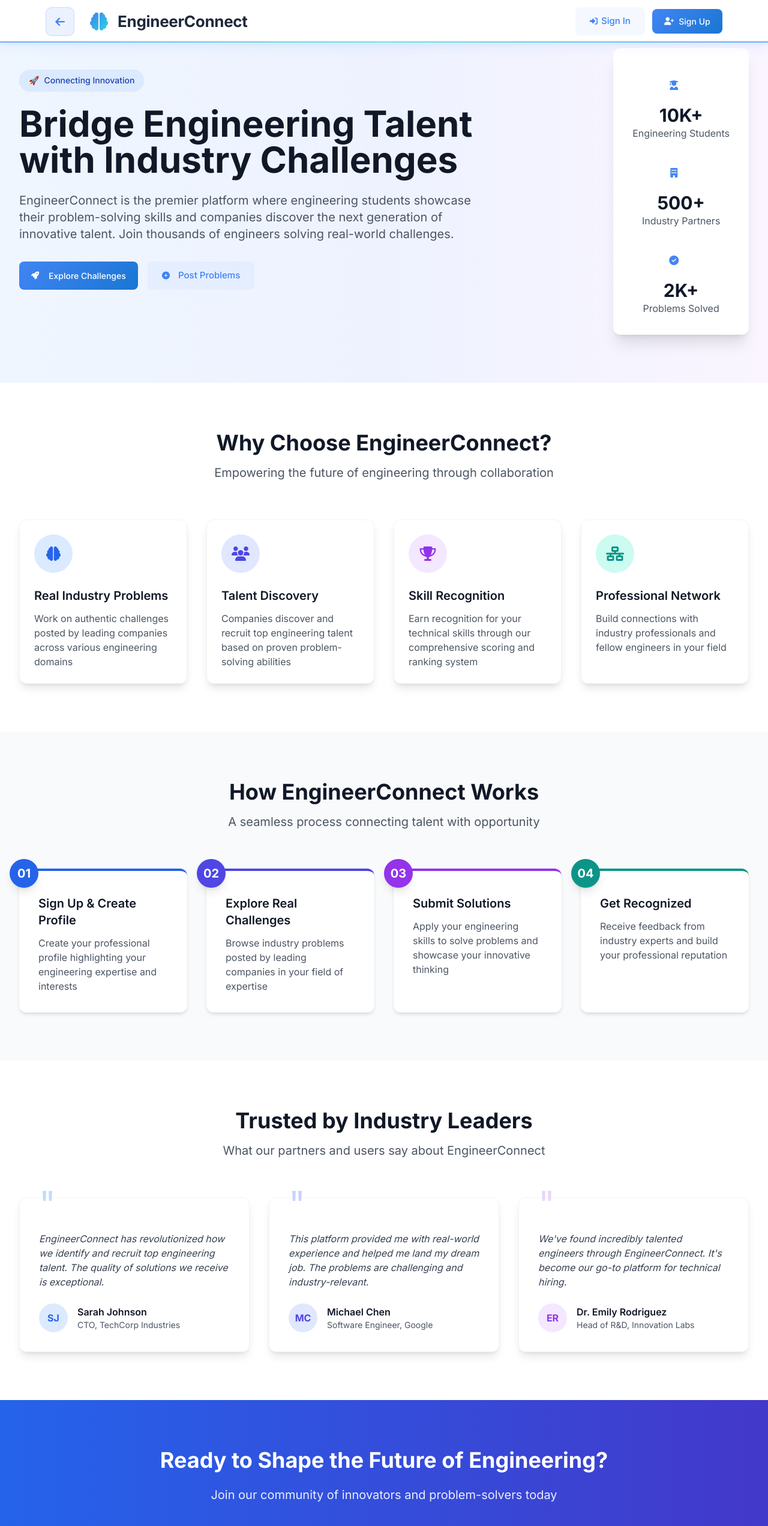
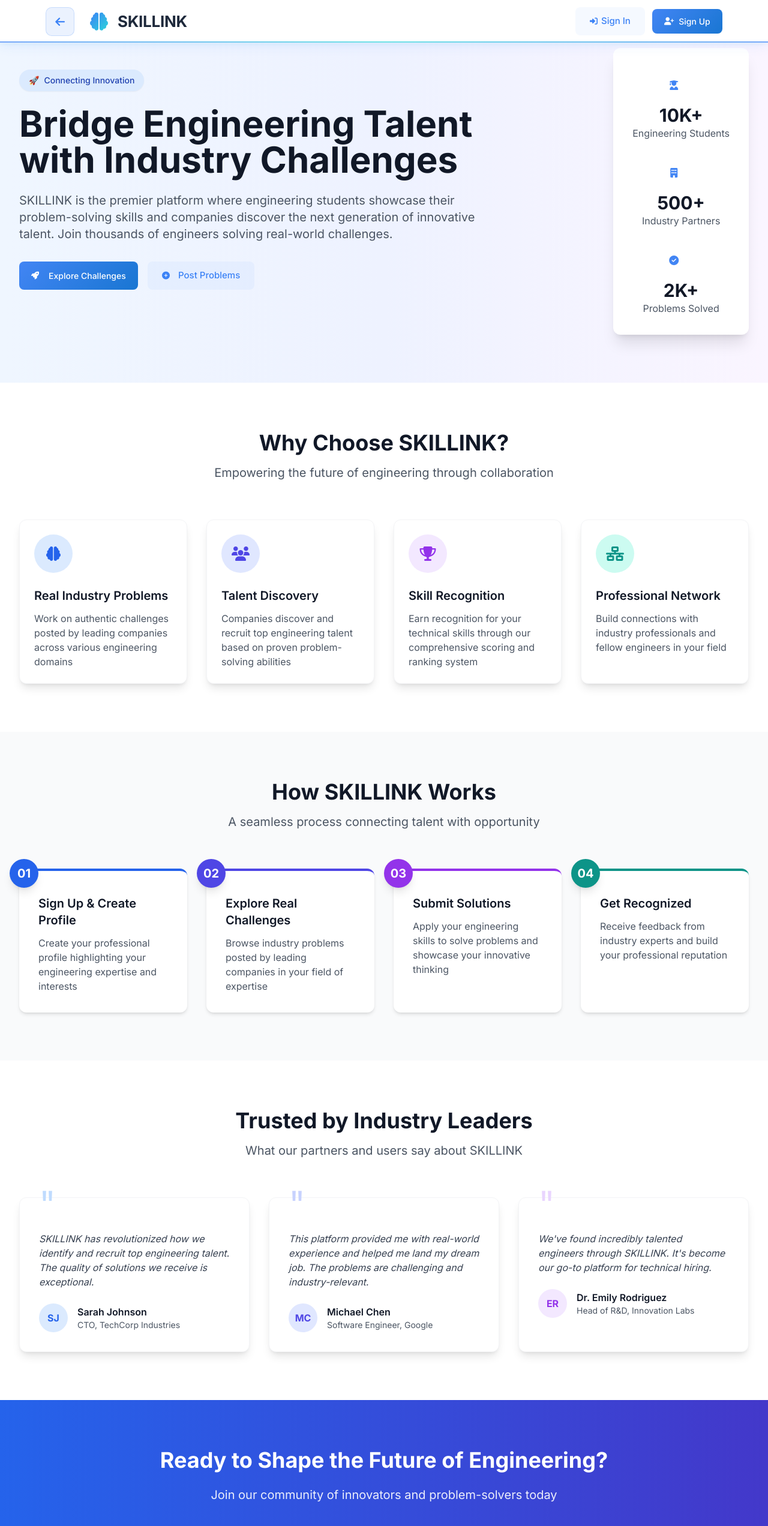
Before and after one commit to Bhavya-Jadav/Engineer_Connect-app, a React (Create React App) app: page / in a window 1280 px wide. Shown: the top 2544 px of the page at 60% size. Built offline with nearby package versions, Linux system fonts and the light colour scheme; no server answers; the HTML template or start-up script is replaced by a standard one.

Commit message:
download functionality working for new problems

```diff
--- a/src/App.js
+++ b/src/App.js
@@ -364,16 +364,8 @@ function AppContent() {
   };
 
   const handleBack = () => {
-    const currentPath = location.pathname;
-    if (currentPath === '/login' || currentPath === '/signup') {
-      navigate('/');
-    } else if (currentPath === '/feed') {
-      navigate('/');
-    } else if (currentPath === '/dashboard') {
-      navigate('/');
-    } else {
-      navigate('/');
-    }
+    // Use browser's history to go back one step
+    navigate(-1);
   };
 
   const handleProfileClick = () => {
--- a/src/components/Header.js
+++ b/src/components/Header.js
@@ -51,7 +51,7 @@ const Header = ({ isLoggedIn, currentUser, userRole, handleLogout, setCurrentVie
       <div className="header-left">
         <div className="logo">
           <i className="fas fa-brain"></i>
-          <span className="logo-text">EngineerConnect</span>
+          <span className="logo-text">SKILLINK</span>
         </div>
       </div>
 
--- a/src/components/HeaderWithBack.js
+++ b/src/components/HeaderWithBack.js
@@ -84,10 +84,12 @@ const Header = ({ isLoggedIn, currentUser, userRole, handleLogout, setCurrentVie
         </button>
 
         <div className="header-left">
-          <div className="logo">
-            <i className="fas fa-brain"></i>
-            <span className="logo-text">EngineerConnect</span>
+                  <div className="logo">
+          <i className="fas fa-brain"></i>
+          <div className="logo-content">
+            <span className="logo-text">SKILLINK</span>
           </div>
+        </div>
         </div>
 
         <div className="header-right">
--- a/src/components/HeaderWithBack_backup.js
+++ b/src/components/HeaderWithBack_backup.js
@@ -30,7 +30,7 @@ const Header = ({ isLoggedIn, currentUser, userRole, handleLogout, setCurrentVie
           )}
           <div className="logo">
             <i className="fas fa-code-branch"></i>
-            <span>EngineerConnect</span>
+            <span>SKILLINK</span>
           </div>
         </div>
         <nav className="header-nav">
--- a/src/components/HeaderWithBack_new.js
+++ b/src/components/HeaderWithBack_new.js
@@ -30,7 +30,7 @@ const Header = ({ isLoggedIn, currentUser, userRole, handleLogout, setCurrentVie
           </button>
           <div className="logo">
             <i className="fas fa-brain"></i>
-            <span>EngineerConnect</span>
+            <span>SKILLINK</span>
           </div>
         </div>
 
--- a/src/components/Header_backup.js
+++ b/src/components/Header_backup.js
@@ -44,9 +44,9 @@ export default Header;onst Header = ({ isLoggedIn, currentUser, userRole, handle
             <i className="fas fa-arrow-left"></i>
           </button>
         )}
-        <div className="logo" style={{ display: 'flex', alignItems: 'center' }}>
-          <i className="fas fa-code-branch"></i>
-          <span>EngineerConnect</span>
+                <div className="logo">
+          <i className="fas fa-brain"></i>
+          <span>SKILLINK</span>
         </div>
       </div>
       <nav className="header-nav">
--- a/src/components/Header_new.js
+++ b/src/components/Header_new.js
@@ -10,7 +10,7 @@ const Header = ({ isLoggedIn, currentUser, userRole, handleLogout, setCurrentVie
       <div className="header-left">
         <div className="logo">
           <i className="fas fa-brain"></i>
-          <span>EngineerConnect</span>
+          <span>SKILLINK</span>
         </div>
       </div>
 
--- a/src/components/Home.js
+++ b/src/components/Home.js
@@ -44,7 +44,7 @@ const Home = ({ isLoggedIn, userRole }) => {
               Bridge Engineering Talent with Industry Challenges
             </h1>
             <p className="hero-description text-lg md:text-xl text-gray-600 mb-8 leading-relaxed">
-              EngineerConnect is the premier platform where engineering students showcase their problem-solving skills
+              SKILLINK is the premier platform where engineering students showcase their problem-solving skills
               and companies discover the next generation of innovative talent. Join thousands of engineers solving
               real-world challenges.
             </p>
@@ -95,7 +95,7 @@ const Home = ({ isLoggedIn, userRole }) => {
       <section className="features-section py-20 px-4 sm:px-6 lg:px-8 bg-white">
         <div className="max-w-7xl mx-auto">
           <div className="features-header text-center mb-16">
-            <h2 className="text-3xl md:text-4xl font-bold text-gray-900 mb-4">Why Choose EngineerConnect?</h2>
+            <h2 className="text-3xl md:text-4xl font-bold text-gray-900 mb-4">Why Choose SKILLINK?</h2>
             <p className="text-xl text-gray-600 max-w-3xl mx-auto">Empowering the future of engineering through collaboration</p>
           </div>
           <div className="features-grid grid grid-cols-1 md:grid-cols-2 lg:grid-cols-4 gap-8">
@@ -135,7 +135,7 @@ const Home = ({ isLoggedIn, userRole }) => {
       <section className="how-it-works-section py-20 px-4 sm:px-6 lg:px-8 bg-gray-50">
         <div className="max-w-7xl mx-auto">
           <div className="how-it-works-header text-center mb-16">
-            <h2 className="text-3xl md:text-4xl font-bold text-gray-900 mb-4">How EngineerConnect Works</h2>
+            <h2 className="text-3xl md:text-4xl font-bold text-gray-900 mb-4">How SKILLINK Works</h2>
             <p className="text-xl text-gray-600 max-w-3xl mx-auto">A seamless process connecting talent with opportunity</p>
           </div>
           <div className="steps-grid grid grid-cols-1 md:grid-cols-2 lg:grid-cols-4 gap-8">
@@ -176,13 +176,13 @@ const Home = ({ isLoggedIn, userRole }) => {
         <div className="max-w-7xl mx-auto">
           <div className="testimonials-header text-center mb-16">
             <h2 className="text-3xl md:text-4xl font-bold text-gray-900 mb-4">Trusted by Industry Leaders</h2>
-            <p className="text-xl text-gray-600 max-w-3xl mx-auto">What our partners and users say about EngineerConnect</p>
+            <p className="text-xl text-gray-600 max-w-3xl mx-auto">What our partners and users say about SKILLINK</p>
           </div>
           <div className="testimonials-grid grid grid-cols-1 md:grid-cols-3 gap-8">
             <div className="testimonial-card bg-white rounded-xl p-8 shadow-lg border border-gray-100 relative">
               <div className="absolute -top-5 left-8 text-6xl text-blue-200">"</div>
               <div className="testimonial-content pt-6 relative z-10">
-                <p className="text-gray-700 italic mb-6">EngineerConnect has revolutionized how we identify and recruit top engineering talent. The quality of solutions we receive is exceptional.</p>
+                <p className="text-gray-700 italic mb-6">SKILLINK has revolutionized how we identify and recruit top engineering talent. The quality of solutions we receive is exceptional.</p>
               </div>
               <div className="testimonial-author flex items-center">
                 <div className="author-avatar w-12 h-12 rounded-full bg-blue-100 flex items-center justify-center mr-4">
@@ -212,7 +212,7 @@ const Home = ({ isLoggedIn, userRole }) => {
             <div className="testimonial-card bg-white rounded-xl p-8 shadow-lg border border-gray-100 relative">
               <div className="absolute -top-5 left-8 text-6xl text-purple-200">"</div>
               <div className="testimonial-content pt-6 relative z-10">
-                <p className="text-gray-700 italic mb-6">We've found incredibly talented engineers through EngineerConnect. It's become our go-to platform for technical hiring.</p>
+                <p className="text-gray-700 italic mb-6">We've found incredibly talented engineers through SKILLINK. It's become our go-to platform for technical hiring.</p>
               </div>
               <div className="testimonial-author flex items-center">
                 <div className="author-avatar w-12 h-12 rounded-full bg-purple-100 flex items-center justify-center mr-4">
--- a/src/components/Login.js
+++ b/src/components/Login.js
@@ -27,7 +27,7 @@ const Login = ({ loginData, setLoginData, handleLogin, setCurrentView, handleBac
               <i className="fas fa-code-branch"></i>
             </div>
             <h2 className="login-title">Sign In</h2>
-            <p className="login-subtitle">Welcome back to EngineerConnect</p>
+            <p className="login-subtitle">Welcome back to SKILLINK</p>
           </div>
 
           {/* Login Form */}
--- a/src/components/ProfilePage.js
+++ b/src/components/ProfilePage.js
@@ -1635,7 +1635,7 @@ const ProfilePage = ({
                   className="btn-continue-modern"
                   onClick={handleContinue}
                 >
-                  <span>Continue to EngineerConnect</span>
+                  <span>Continue to SKILLINK</span>
                   <i className="fas fa-arrow-right"></i>
                 </button>
                 <p className="continue-note">
--- a/src/components/QuizModal.js
+++ b/src/components/QuizModal.js
@@ -120,7 +120,7 @@ const QuizModal = ({ quiz, problem, onClose, onSubmit }) => {
         </button>
         <div className="quiz-logo">
           <i className="fas fa-code-branch"></i>
-          <span>EngineerConnect</span>
+          <span>SKILLINK</span>
         </div>
       </div>
       <div className="quiz-header-center">
--- a/src/components/SignUp.js
+++ b/src/components/SignUp.js
@@ -28,7 +28,7 @@ const SignUp = ({ signupData, setSignupData, handleSignUp, setCurrentView, handl
             <div className="signup-logo">
               <i className="fas fa-users-cog"></i>
             </div>
-            <h1 className="signup-title">Join EngineerConnect</h1>
+            <h1 className="signup-title">Join SKILLINK</h1>
             <p className="signup-subtitle">Create your professional account</p>
           </div>
 
```
